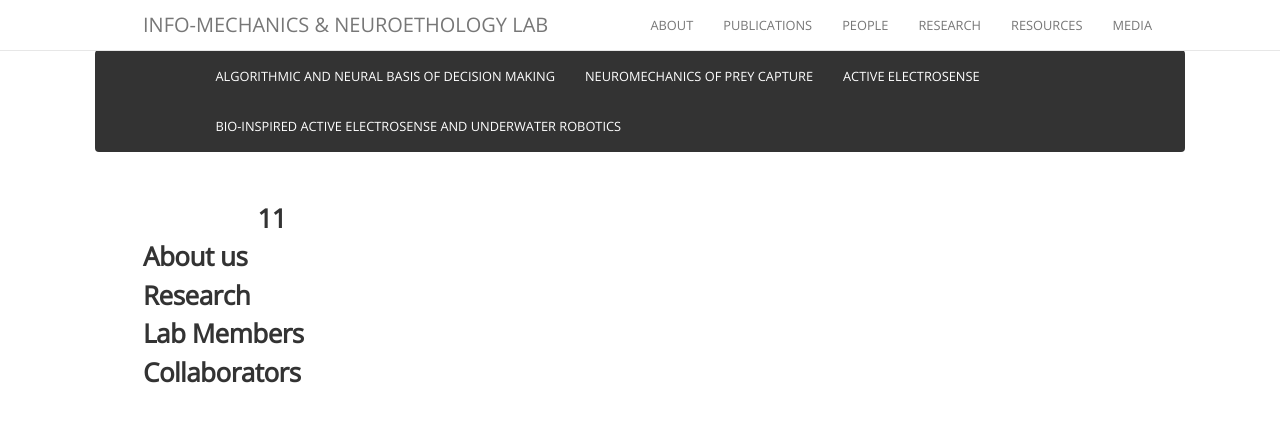
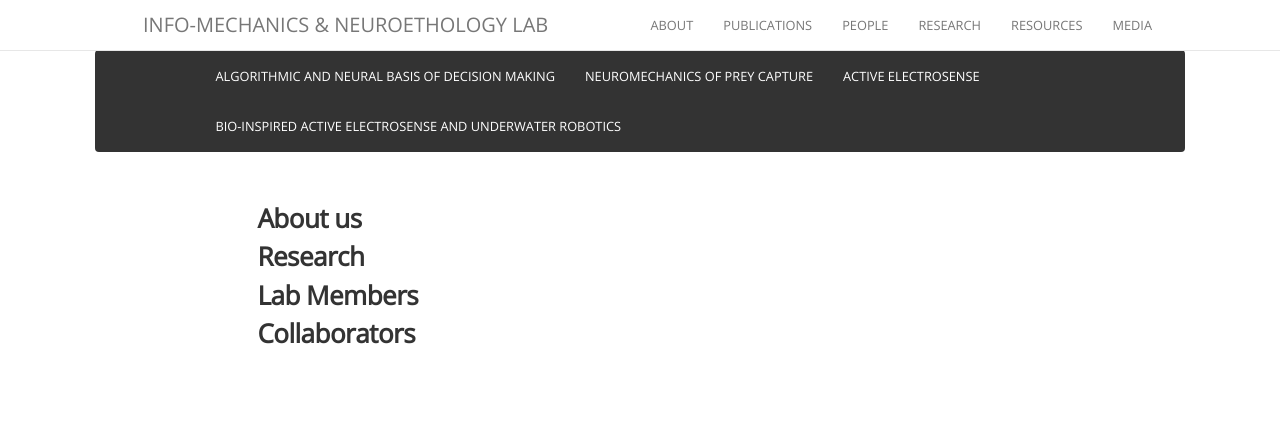
Before and after one commit to maciverlab/maciverlab.github.io, a Jekyll site: the page built from about.html, in a window 1280 px wide. Shown: the top 422 px of the page. Built offline with Jekyll 4.4.1, drawn with Linux system fonts in a browser that asks for light colours; nearby versions of some CDN libraries; comment, search, counter and statistics services are not loaded.

Commit message:
Update and rename about.md to about.html

```diff
--- a/about.md
+++ b/about.html
@@ -28,14 +28,8 @@ permalink: /about/
 </nav>
 
 <div class="container" style="margin-top:100px">
-        <h3>11</h3>
+       <h3>About us</h3>
+       <h3>Research</h3>
+       <h3>Lab Members</h3>
+       <h3>Collaborators</h3>
 </div>
-
-
-### About us
-
-### Research
-
-### Lab Members
-
-### Collaborators
```
